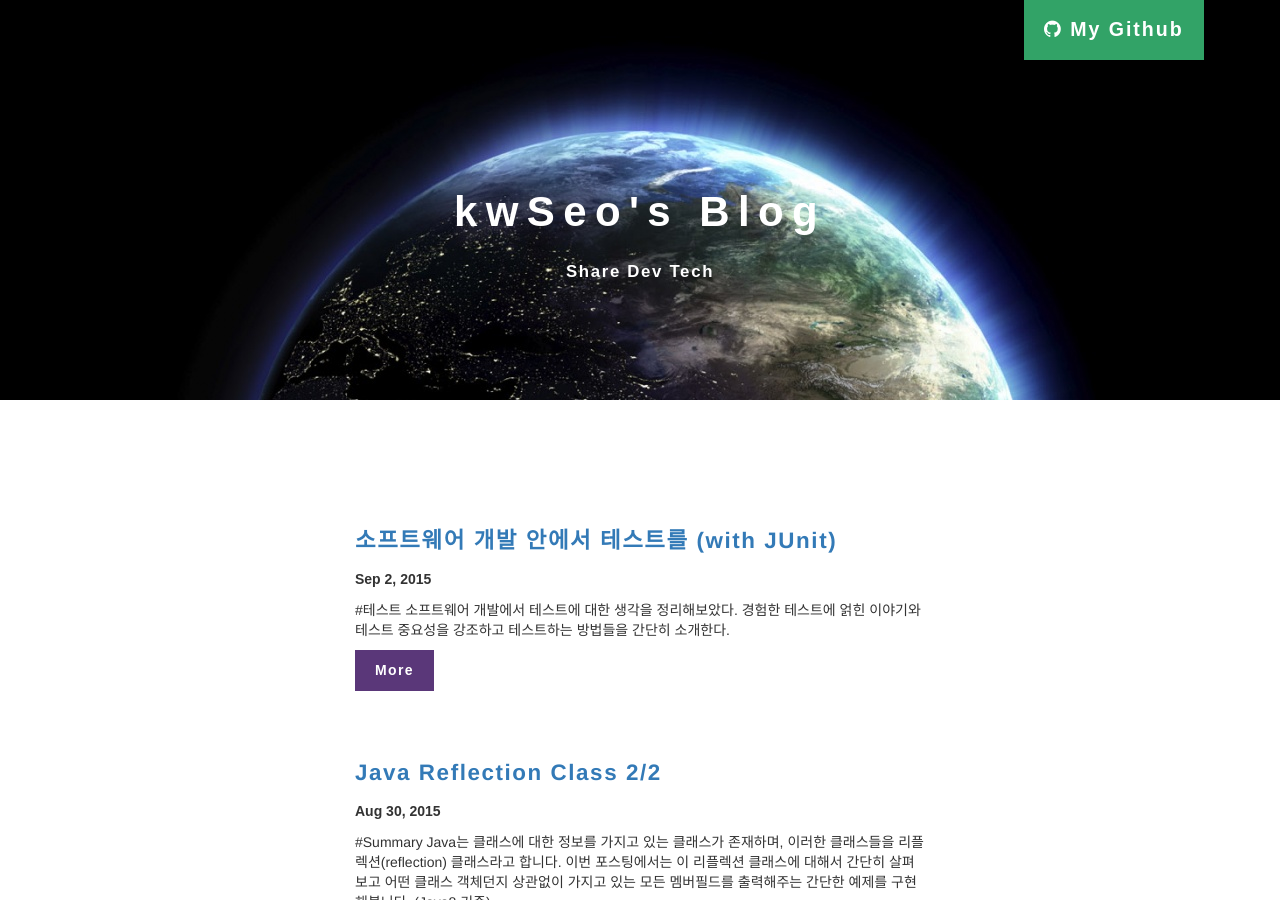
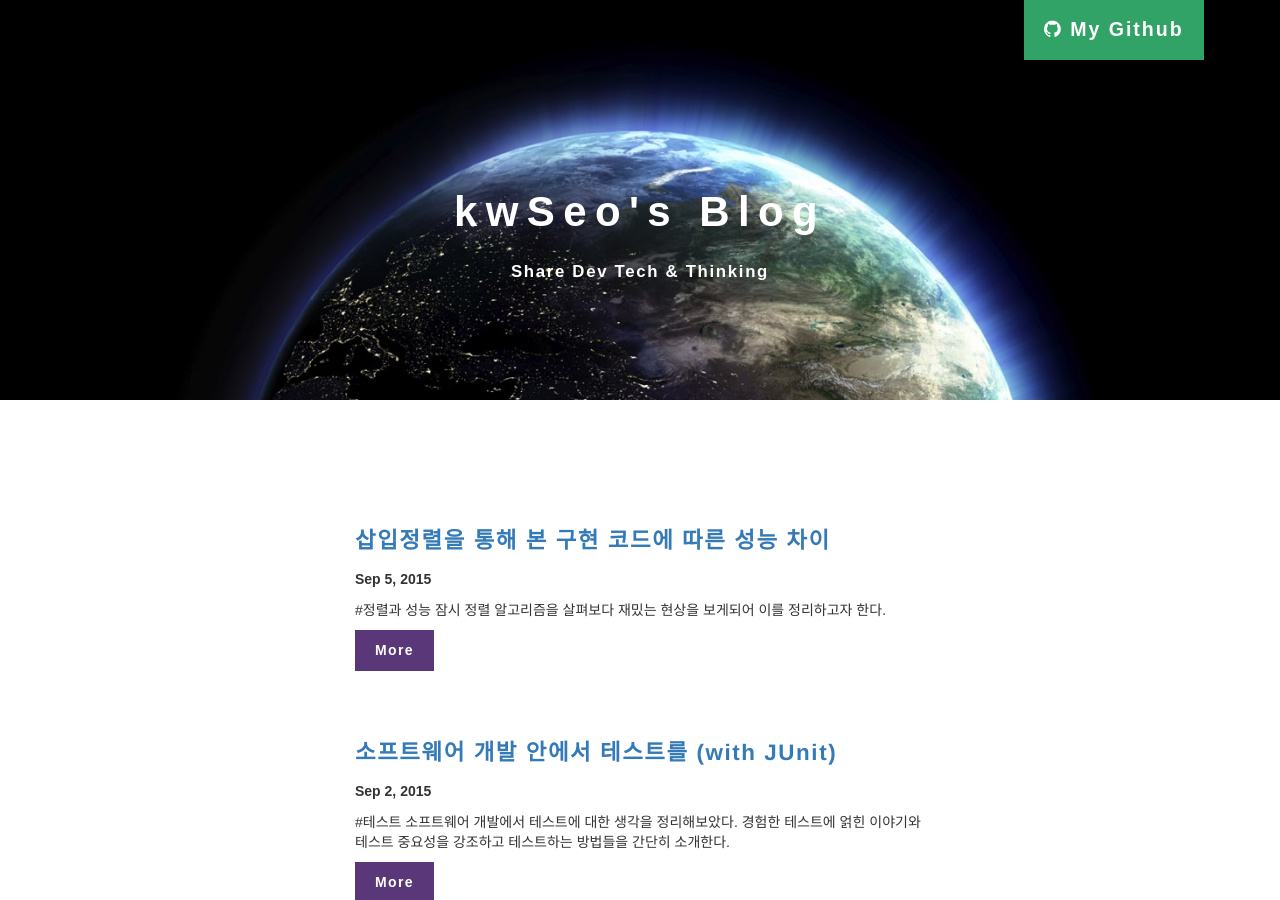
Before and after one commit to kwSeo/kwSeo.github.io, a Jekyll site: the page built from index.html, in a window 1280 px wide and 900 px high. Built offline with Jekyll 4.4.1, drawn with Linux system fonts in a browser that asks for light colours; nearby versions of some CDN libraries; library files that are not in the unit come from our copies; the list of posts is cut into pages by our own code; comment, search, counter and statistics services are not loaded; part of the change alters nothing that is shown.

Commit message:
포스팅 삽입정렬과 성능

```diff
--- a/_config.yml
+++ b/_config.yml
@@ -1,7 +1,7 @@
 # Site settings
 title: kwSeo's Blog
-smalltalk: "Share Dev Tech"
-#description: > # My blog Powred by jekyll
+smalltalk: "Share Dev Tech & Thinking"
+#description: > # My blog Powered by jekyll
 baseurl: "" # the subpath of your site, e.g. /blog/
 paginate: 5
 url: "" # the base hostname & protocol for your site
--- /dev/null
+++ b/_posts/2015-09-05-insertion-performance.md
@@ -0,0 +1,86 @@
+---
+layout: post
+title: "삽입정렬을 통해 본 구현 코드에 따른 성능 차이"
+categories: java sort insertion_sort
+---
+
+#정렬과 성능
+잠시 정렬 알고리즘을 살펴보다 재밌는 현상을 보게되어 이를 정리하고자 한다.
+
+#정렬 알고리즘
+정렬(Sort)를 모르는 사람은 없을 것이다. 버블정렬, 삽입정렬, 선택정렬, 병합정렬, 퀵정렬, 카운팅정렬 등 수 많은 정렬 알고리즘이 존재한다. Java같은 경우 내부적으로 정렬과 괕련된 기능을 제공하기도 한다. Collections.sort나 Arrays.sort 같은 것들 말이다. 각 알고리즘들은 다시 여러가지의 구현방법이 존재한다. 같은 삽입정렬이라도 어떻게 구현하느냐에 따라서 성능에 차이를 보인다. 이번에는 한번 삽입정렬 구현에 대해서 이야기해 보고자 한다. 삽입정렬을 구현하는 몇 가지 방법을 소개하고 그 안에 숨어있는 **함정**을 볼 것이다.
+
+#삽입정렬
+사실 삽입정렬은 가장 기본에 되는 정렬 중 하나로 모르는 사람은 드물 것이다. 최소한 정보처리기사 문제도 등장하곤 하니 누구나 한번 쯤은 이 알고리즘을 접했을 것이다. 그래도 간단히 다시 한번 집고 넘어가자면, 삽입정렬은 자신(정렬한 데이터)을 이미 정렬된 앞부분의 데이터들과 비교해서 자신이 들어갈 위치를 찾아 삽입하는 정렬 알고리즘이다. 선택 정렬이나 거품 정렬 처럼 O(n^2) 알고리즘이지만 이 둘보다는 빠른 성능을 부여준다. 그리고 구현에 따라 안전 정렬이 될 수도 있고 비 안전 정렬이 될 수도 있다.
+
+#삽입정렬 구현
+
+	public void sort(T[] dataset) {
+		int size = dataset.length;
+
+		for(int i=1 ; i<size ; i++){
+			T data = dataset[i];
+			int j = i-1;
+			while(j>0){
+				if(data.compareTo(dataset[j]) < 0){
+					dataset[j+1] = dataset[j];
+				}else
+					break;
+				j--;
+			}
+			dataset[j] = data;
+		}
+	}
+
+위 코드는 삽입정렬를 구현한 코드의 한 예이다. 전달 받은 배열을 삽입정렬 알고리즘을 통해 정렬해준다. sortOld메서드를 가지고 있는 클래스는 제네릭으로 선언되어 있으며 T는 아래와 같이 정의되었다.
+
+	<T extends Comparable<? super T>>
+
+제네릭 타입 T는 Comparable인터페이스를 구현하고 있어야한다. 그래야지 대소 구분을 해서 정렬을 할테니 말이다. 그래서 대소를 구분하는 부분은 Comparable인터페이스의 compareTo메서드를 사용하고 있다.
+
+그런데 다른 방식으로 구현한 코드를 보게 되었다. 아래의 코드를 봐보자.
+
+	public void sort(T[] dataset){
+		List<T> sortedList = new LinkedList<>();
+
+		datasetFor:for(T data : dataset){
+			for(int i=0 ; i<sortedList.size() ; i++){
+				if(sortedList.get(i).compareTo(data) > 0){
+					sortedList.add(i, data);
+					continue datasetFor;
+				}
+			}
+			sortedList.add(sortedList.size(), data);
+		}
+
+		for(int i=0 ; i<dataset.length ; i++){
+			dataset[i] = sortedList.get(i);
+		}
+	}
+
+처음 이 코드를 봤을때 꽤 창의적이라고 생각했었다. 정렬된 데이터들을 보관하는 리스트를 따로 만들어 이를 통해서 검사를 하고 삽입이 이루어지고 있다. if문의 비교문을 만족하는 데이터가 없는 경우에는 정렬된 리스트의 마지막 노드로 삽입하고 있다. 마지막에는 for문을 통해 원본배열에 데이터를 옮기고 있다.
+
+그런데 이 코드(두번째 코드)에는 매우 큰 문제가 존재한다. 이 코드를 통해 테스트를 해보았다. 수 만개의 데이터를 가지고 정렬을 시도했을때 첫 번째 코드는 빠르게 정렬이 완료되었지만, 두 번째 코드는 끝날 기미를 보이지 않았다. 코드만 봐도 두 번째 코드가 더 느리게 보이긴 한다. 근데 너무 차이가 난다. 정렬 작업이 끝나지가 않는다. 무엇이 문제일까? 새로운 정렬 리스틀 생성해서 그럴까? 그러면 사용하는 공간이 2배로 늘어날테니까? 마지막에 정렬된 수만개의 데이터를 다시 원본 배열로 옮기는 과정 때문일까? 둘다 아니다. 문제는 바로 대소를 구분하는 부분의 'sortedList.get(i)' 때문이다! 이 부분 때문에 O(n^2)의 시간복잡도를 가지는 삽입정렬이 O(n^3)으로 늘어나 버린다. 왜 일까?
+
+그건 sortedList가 LinkedList 객체라는 점 때문이다! LinkedList는 안타깝게도 임의접근이 안된다. i번째 노드에 접근하기 위해서는 i번 반복해서 노드를 이동해야한다. 최악의 경우에는 맨 마지막까지 이동해서 리스트의 길이 만큼 이동해야한다. 이 때문에 'sortedList.get(i)'부분은 O(n)복잡도를 가지며, 결국 전체적으로보면 O(n^3)인 알고리즘이 되어버린다. add메서드도 문제다. add(i, data)의 경우 i번째에 data를 삽입하라는 의미인데, 이도 결국 i번 반복해서 해당 노드로 이동해야한다. 이때문에 기하급수적으로 늘어나버린 수행시간 때문에 정렬 작업이 끝날 기미를 보이지 않던 것이다.
+
+이러한 문제를 고치기 위해서 아래와 같이 코드를 고쳐야할 것이다. get(i)통해 매번 i씩 반복하는 것이 아니라, Iterable 특성을 사용하는 것이다. 이렇게 고쳐도 첫 번째 코드보다는 느리긴 하지만 그래도 정렬이 끝나긴 끝난다.
+
+	public void sort(T[] dataset) {
+		List<T> sortedList = new LinkedList<>();
+
+		datasetFor:for(T data : dataset){
+			int i=0;
+			for(T sortedData : sortedList){
+				if(sortedData.compareTo(data) > 0){
+					sortedList.add(i, data);
+					continue datasetFor;
+				}
+				i++;
+			}
+			sortedList.add(sortedList.size(), data);
+		}
+
+		//하는 김에 이것도 깔끔하게 수정
+		sortedList.toArray(dataset);
+	}
```
